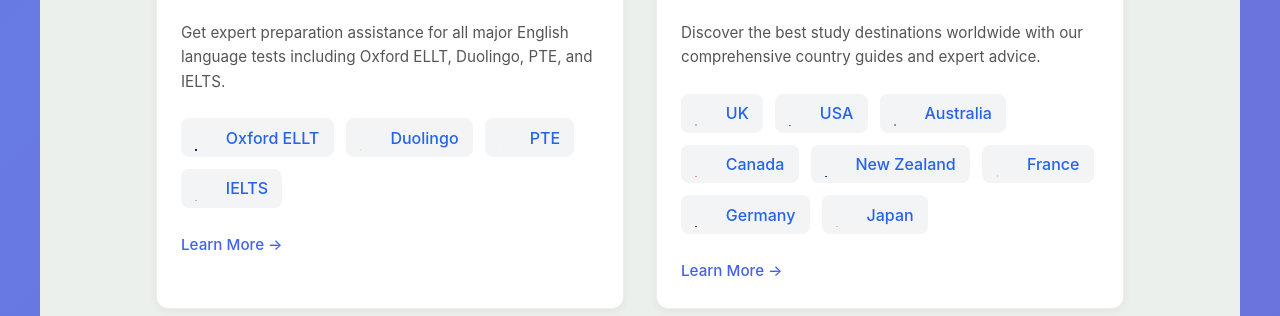
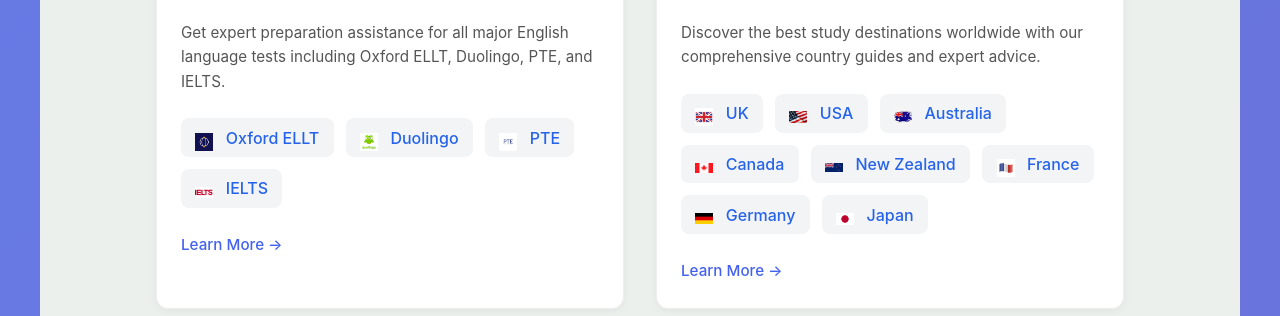
Before and after one commit to eenfee/eenfee.github.io, a Jekyll site: the page built from index.html, in a window 1280 px wide. Shown: the part 1045-1361 px from the top of the page. Built offline with Jekyll 4.4.1, drawn with Linux system fonts in a browser that asks for light colours; some web fonts are replaced.

Commit message:
commit emoji flag

```diff
--- a/assets/css/index.css
+++ b/assets/css/index.css
@@ -750,7 +750,7 @@
   display: inline-block;
 }
 .emoji-flag img {
-  width: 10%;
-  height: 10%;
+  width: 100%;
+  height: 100%;
   object-fit: contain;
 }
--- a/index.html
+++ b/index.html
@@ -46,7 +46,7 @@
       <p class="card-description">Get expert preparation assistance for all major English language tests including Oxford ELLT, Duolingo, PTE, and IELTS.
       </p>
       <ul class="service-card-list">
-        <li><a href="/study-abroad/ept/oellt/"><span class="emoji-flag"><img src="/assets/images/logo/oellt.png" alt="UK"></span>Oxford ELLT</a></li>
+        <li><a href="/study-abroad/ept/oellt/"><span class="emoji-flag"><img src="/assets/images/logo/oellt.png" alt="Oxford ELLT"></span>Oxford ELLT</a></li>
         <li><a href="/study-abroad/ept/duolingo/"><span class="emoji-flag"><img src="/assets/images/logo/duolingo.png" alt="Duolingo"></span> Duolingo</a></li>
         <li><a href="/study-abroad/ept/pte/"><span class="emoji-flag"><img src="/assets/images/logo/pte.png" alt="PTE"></span> PTE</a></li>
         <li><a href="/study-abroad/ept/ielts/"><span class="emoji-flag"><img src="/assets/images/logo/ielts.png" alt="IELTS"></span> IELTS</a></li>
```
